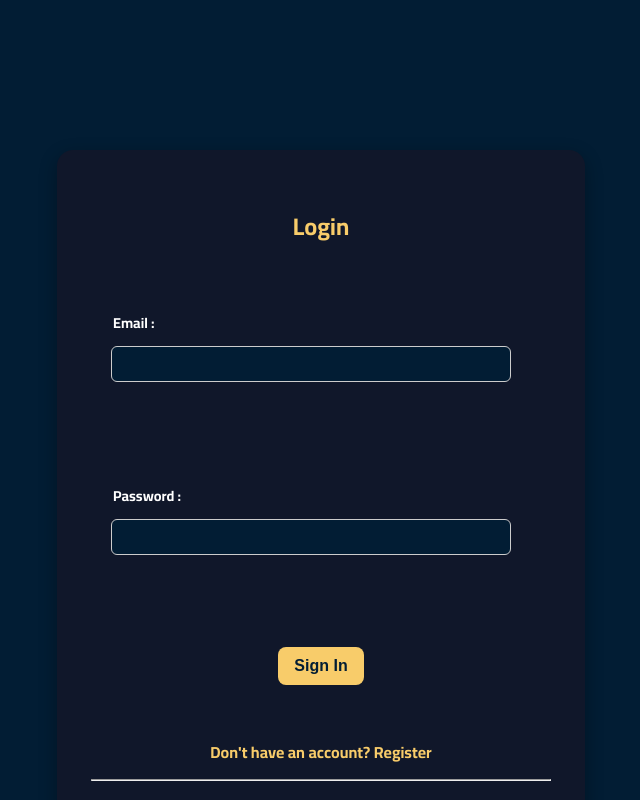
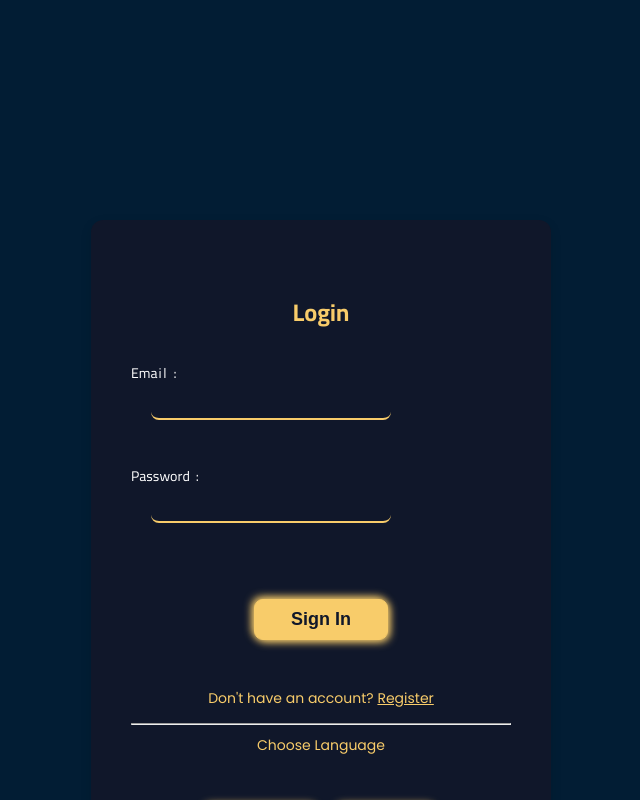
Before and after one commit to v7s7/grow-daily, a React (Create React App) app: page / in a window 1280 px wide. Shown: the top 800 px of the page, without its empty margins (319-959 px from the left). Built offline with nearby package versions, Linux system fonts and the light colour scheme; no server answers.

Commit message:
Finalized AuthPage with validation, error messaging

```diff
--- a/package.json
+++ b/package.json
@@ -13,6 +13,7 @@
     "react-dom": "^19.1.0",
     "react-router-dom": "^7.5.0",
     "react-scripts": "5.0.1",
+    "styled-components": "^6.1.17",
     "web-vitals": "^2.1.4"
   },
   "scripts": {
--- a/public/index.html
+++ b/public/index.html
@@ -4,6 +4,8 @@
     <meta charset="utf-8" />
     <link rel="icon" href="%PUBLIC_URL%/favicon.ico" />
     <link href="https://fonts.googleapis.com/css2?family=Cairo:wght@400;700;800&display=swap" rel="stylesheet">
+    <link href="https://fonts.googleapis.com/css2?family=Poppins:wght@400;600&display=swap" rel="stylesheet">
+
     <meta name="viewport" content="width=device-width, initial-scale=1" />
     <meta name="theme-color" content="#000000" />
     <meta
--- a/src/App.css
+++ b/src/App.css
@@ -545,18 +545,20 @@ button:disabled {
 
   .athkar-card {
     aspect-ratio: 1 / 1;
-    width: 100%;
-    height: auto;
+    width: 80%;
+    height: 80%;
     max-width: none;
     padding: 12px;
     border-radius: 12px;
+    margin-bottom: 10px;
+
   }
 
   .athkar-card img {
     width: 100%;
     max-height: 100px !important;
     object-fit: contain;
-    margin-bottom: 5px;
+    margin-bottom: 10px;
   }
 }
 
--- a/src/components/AuthPage.js
+++ b/src/components/AuthPage.js
@@ -1,21 +1,18 @@
 import React, { useState } from "react";
 import { auth, db } from "../firebaseConfig";
-import {
-  createUserWithEmailAndPassword,
-  signInWithEmailAndPassword,
-  updateProfile,
-} from "firebase/auth";
+import { createUserWithEmailAndPassword, signInWithEmailAndPassword, updateProfile } from "firebase/auth";
 import { doc, setDoc } from "firebase/firestore";
 import { useNavigate } from "react-router-dom";
+import styled from "styled-components";
 
-
-export default function AuthPage() {
+const AuthPage = () => {
   const [isRegistering, setIsRegistering] = useState(false);
   const [language, setLanguage] = useState("en");
   const [email, setEmail] = useState("");
   const [password, setPassword] = useState("");
   const [name, setName] = useState("");
   const navigate = useNavigate();
+  const [error, setError] = useState("");
 
   const t = {
     en: {
@@ -37,14 +34,35 @@ export default function AuthPage() {
   };
 
   const handleAuth = async () => {
+    setError(""); // Clear old error first
+
+    if (!email.trim()) {
+      setError(language === "ar" ? "يرجى إدخال البريد الإلكتروني" : "Please enter your email");
+      return;
+    }
+
+    if (!password) {
+      setError(language === "ar" ? "يرجى إدخال كلمة المرور" : "Please enter your password");
+      return;
+    }
+
+    if (isRegistering && password.length < 6) {
+      setError(language === "ar"
+        ? "كلمة المرور يجب أن تكون 6 أحرف على الأقل"
+        : "Password must be at least 6 characters");
+      return;
+    }
+
+    if (isRegistering && !name.trim()) {
+      setError(language === "ar" ? "يرجى إدخال الاسم" : "Please enter your name");
+      return;
+    }
+
+
     try {
       if (isRegistering) {
         const userCred = await createUserWithEmailAndPassword(auth, email, password);
-        await updateProfile(userCred.user, {
-          displayName: name,
-        });
-
-        // Save user name and email in Firestore
+        await updateProfile(userCred.user, { displayName: name });
         await setDoc(doc(db, "users", userCred.user.uid), {
           name: name,
           email: email,
@@ -52,51 +70,52 @@ export default function AuthPage() {
       } else {
         await signInWithEmailAndPassword(auth, email, password);
       }
+
       navigate("/home");
+
     } catch (err) {
-      alert(err.message);
+      const msg = err.code;
+
+      if (msg === "auth/invalid-email") {
+        setError(language === "ar" ? "البريد الإلكتروني غير صالح" : "Invalid email address");
+      } else if (msg === "auth/email-already-in-use") {
+        setError(language === "ar" ? "البريد الإلكتروني مستخدم بالفعل" : "Email is already in use");
+      } else if (msg === "auth/user-not-found" || msg === "auth/wrong-password") {
+        setError(language === "ar" ? "البريد الإلكتروني أو كلمة المرور غير صحيحة" : "Incorrect email or password");
+      } else {
+        setError(err.message); // fallback to Firebase message
       }
+    }
+
   };
 
   return (
-    <div className="task-page-container">
+    <StyledWrapper>
+      <div className="form-container">
       <div
-        style={{
-          padding: 10,
-          direction: language === "ar" ? "rtl" : "ltr",
-          textAlign: "left",
-        }}
+  className="auth-page-container"
+  dir={language === "ar" ? "rtl" : "ltr"} // ✅ this makes the CSS selector [dir="rtl"] work!
 >
+          <div style={{ padding: 10, textAlign: "center" }}>
             <h2 className="auth-title">{t[language].title}</h2>
 
             {isRegistering && (
-          <div className="form-group">
-            <label>{t[language].name}</label>
-            <input
-              type="text"
-              value={name}
-              onChange={(e) => setName(e.target.value)}
-            />
-          </div>
+              <FormControl label={t[language].name} value={name} setValue={setName} language={language} />
             )}
-
-        <div className="form-group">
-          <label>{t[language].email}</label>
-          <input
-            type="email"
-            value={email}
-            onChange={(e) => setEmail(e.target.value)}
-          />
-        </div>
-
-        <div className="form-group">
-          <label>{t[language].password}</label>
-          <input
-            type="password"
-            value={password}
-            onChange={(e) => setPassword(e.target.value)}
-          />
-        </div>
+            <FormControl label={t[language].email} value={email} setValue={setEmail} type="email" language={language} />
+            <FormControl label={t[language].password} value={password} setValue={setPassword} type="password" language={language} />
+            {error && (
+  <p
+    style={{
+      color: "red",
+      fontSize: "13px",
+      marginBottom: "10px",
+      fontFamily: language === "ar" ? "'Cairo', sans-serif" : "'Poppins', sans-serif",
+    }}
+  >
+    {error}
+  </p>
+)}
 
             <div className="button-center">
               <button onClick={handleAuth}>{t[language].submit}</button>
@@ -104,17 +123,224 @@ export default function AuthPage() {
 
             <p
   onClick={() => setIsRegistering(!isRegistering)}
-          style={{ cursor: "pointer" }}
+  style={{
+    cursor: "pointer",
+    color: "#f8cc6a",
+    fontSize: language === "ar" ? "17px" : "14px",
+  }}
 >
-          {t[language].switch}
+  {language === "en"
+    ? isRegistering
+      ? "Already have an account? "
+      : "Don't have an account? "
+    : isRegistering
+    ? "هل لديك حساب؟ "
+    : "ليس لديك حساب؟ "}
+  <span style={{ textDecoration: "underline" }}>
+    {language === "en"
+      ? isRegistering
+        ? "Login"
+        : "Register"
+      : isRegistering
+      ? "تسجيل الدخول"
+      : "إنشاء حساب"}
+  </span>
 </p>
+
+
 
             <hr />
 
             <p>{language === "en" ? "Choose Language" : "اختر اللغة"}</p>
-        <button onClick={() => setLanguage("en")}>English</button>
-        <button onClick={() => setLanguage("ar")}>العربية</button>
+            <div className="lang-buttons">
+  <button
+    onClick={() => setLanguage("en")}
+    style={{
+      fontFamily: language === "ar" ? "'Cairo', sans-serif" : "'Poppins', sans-serif"
+    }}
+  >
+    English
+  </button>
+  <button
+    onClick={() => setLanguage("ar")}
+    style={{
+      fontFamily: language === "ar" ? "'Cairo', sans-serif" : "'Poppins', sans-serif"
+    }}
+  >
+    العربية
+  </button>
+</div>
+
           </div>
         </div>
+      </div>
+    </StyledWrapper>
   );
+};
+
+const FormControl = ({ label, value, setValue, type = "text", language }) => (
+  <div className="form-control">
+    <input
+      type={type}
+      value={value}
+      onChange={(e) => setValue(e.target.value)}
+      required
+    />
+    <label>
+      {language === "ar"
+        ? <span>{label}</span>
+        : label.split("").map((letter, i) => (
+            <span key={i} style={{ transitionDelay: `${i * 50}ms` }}>
+              {letter}
+            </span>
+          ))}
+    </label>
+  </div>
+);
+
+const StyledWrapper = styled.div`
+  .auth-page-container {
+    max-width: 400px;
+    margin: 50px auto;
+    padding: 40px 30px;
+    background-color: #10172a;
+    border-radius: 12px;
+    box-shadow: 0px 4px 12px rgba(0, 0, 0, 0.1);
+    color: white;
+    text-align: center;
   }
+
+  .form-control {
+    position: relative;
+    margin: 4px 0;
+    width: 100%;
+    max-width: 240px;
+  }
+
+  .form-control input {
+    font-family: 'Poppins', sans-serif;
+    background-color: transparent;
+    border: 0;
+    border-bottom: 2px solid #f8cc6a;
+    display: block;
+    width: 100%;
+    padding: 8px 0;
+    font-size: 14px;
+    color: white;
+    margin: 0;
+    text-align: left;
+  }
+
+  .auth-page-container[dir="rtl"] .form-control input {
+    text-align: right;
+  }
+
+  .auth-page-container[dir="rtl"] .form-control label {
+    left: auto;
+    right: 0;
+    text-align: right;
+  }
+
+  .form-control input:focus,
+  .form-control input:valid {
+    outline: 0;
+    border-bottom-color: lightblue;
+  }
+
+  .form-control label {
+    position: absolute;
+    top: 6px;
+    left: 0;
+    pointer-events: none;
+  }
+
+  .form-control label span {
+    display: inline-block;
+    font-size: 14px;
+    min-width: 5px;
+    color: #fff;
+    transition: 0.3s cubic-bezier(0.68, -0.55, 0.265, 1.55);
+  }
+
+  .form-control input:focus + label span,
+  .form-control input:valid + label span {
+    color: lightblue;
+    transform: translateY(-20px);
+  }
+
+  .auth-page-container p {
+    font-family: 'Poppins', sans-serif;
+    font-size: 14px;
+    color: #f8cc6a;
+    margin-top: 10px;
+    cursor: pointer;
+  }
+
+  .auth-page-container[dir="rtl"] p {
+    font-size: 16px !important;
+    font-family: 'Cairo', sans-serif !important;
+    font-weight: bold;
+  }
+
+  .button-center button {
+    color: #10172a;
+    padding: 0.5em 2em;
+    font-size: 18px;
+    border-radius: 0.5em;
+    background: #f8cc6a;
+    cursor: pointer;
+    border: 1px solid #f8cc6a;
+    transition: all 0.3s;
+    box-shadow: 2px 2px 8px #f8cc6a, -2px -2px 8px #f8cc6a;
+     font-weight: bold;
+
+  }
+    .auth-page-container[dir="rtl"] .button-center button {
+    font-size: 15px;
+    padding: 0.4em 2.7em;
+
+  font-family: 'Cairo', sans-serif !important;
+}
+
+
+  .button-center button:active {
+    color: #666;
+    box-shadow: inset 4px 4px 12px #c5c5c5, inset -4px -4px 12px #ffffff;
+  }
+
+  .button-center button:hover {
+    background-color: #ffdd88;
+  }
+    .lang-buttons {
+  display: flex;
+  justify-content: center;
+  gap: 10px;
+  margin-top: 10px;
+}
+
+.lang-buttons button {
+  color: #10172a;
+  padding: 0.7em 1.7em;
+  font-size: 16px;
+  border-radius: 0.5em;
+  background: #f8cc6a;
+  cursor: pointer;
+  border: 1px solid #f8cc6a;
+  transition: all 0.3s;
+  box-shadow: 2px 2px 8px #f8cc6a, -2px -2px 8px #f8cc6a;
+  font-weight: bold;
+  font-family: 'Poppins', sans-serif;
+}
+
+.auth-page-container[dir="rtl"] .lang-buttons button {
+  font-family: 'Cairo', sans-serif !important;
+}
+
+.lang-buttons button:hover {
+  background-color: #ffdd88;
+}
+
+`;
+
+
+export default AuthPage;
--- a/src/components/tasks/MasaaAthkarPage.js
+++ b/src/components/tasks/MasaaAthkarPage.js
@@ -92,22 +92,53 @@ export default function MasaaAthkarPage() {
   const offset = circumference - percentage * circumference;
 
   return (
-    <div className="task-page-container" style={{ direction: "rtl", textAlign: "center" }}>
+    <div
+      className="task-page-container"
+      style={{ direction: "rtl", textAlign: "center" }}
+      onClick={(e) => {
+        if (e.target.tagName !== "BUTTON" && e.target.tagName !== "svg" && e.target.tagName !== "circle") {
+          handleCircleClick();
+        }
+      }}
+    >
       <h2 style={{ marginBottom: "20px" }}>أذكار المساء</h2>
+
+      {/* Progress bar */}
+      <div style={{ marginBottom: "12px" }}>
+        <progress
+          value={current + 1}
+          max={masaaAthkar.length}
+          style={{
+            width: "100%",
+            height: "14px",
+            borderRadius: "8px",
+            appearance: "none",
+            backgroundColor: "#2a2f58"
+          }}
+        />
+        <p style={{ fontSize: "12px", color: "#ccc" }}>
+          {current + 1} من {masaaAthkar.length}
+        </p>
+      </div>
 
       <div className="thikr-box">
         <div className="text-wrapper">
           <p className="thikr-text">{thikr.text}</p>
           {thikr.benefit && <p className="thikr-benefit">{thikr.benefit}</p>}
+          {thikr.count > 1 && (
+            <p style={{ fontSize: "14px", color: "#aaa", marginBottom: "16px" }}>
+              <strong>{thikr.count} {thikr.count === 100 ? "مرة" : "مرات"}</strong>
+            </p>
+          )}
         </div>
 
         {thikr.count > 1 && (
           <div className="progress-wrapper" onClick={handleCircleClick}>
-            <svg width="80" height="80">
+            <svg width="120" height="120">
               <circle
                 className="circle-bg"
-                cx="40"
-                cy="40"
+                cx="60"
+                cy="60"
                 r={circleRadius}
                 stroke="#2a2f58"
                 strokeWidth="6"
@@ -115,22 +146,22 @@ export default function MasaaAthkarPage() {
               />
               <circle
                 className="progress-circle"
-                cx="40"
-                cy="40"
+                cx="60"
+                cy="60"
                 r={circleRadius}
                 stroke="#f5c84c"
                 strokeWidth="6"
                 fill="none"
                 strokeDasharray={circumference}
                 strokeDashoffset={offset}
-                transform="rotate(-90 40 40)"
+                transform="rotate(-90 60 60)"
               />
               <text
-                x="40"
-                y="45"
+                x="60"
+                y="65"
                 textAnchor="middle"
                 fill="#f5c84c"
-                fontSize="18"
+                fontSize="22"
                 fontWeight="bold"
               >
                 {count}
--- a/src/components/tasks/SabahAthkarPage.js
+++ b/src/components/tasks/SabahAthkarPage.js
@@ -92,22 +92,53 @@ export default function SabahAthkarPage() {
   const offset = circumference - percentage * circumference;
 
   return (
-    <div className="task-page-container" style={{ direction: "rtl", textAlign: "center" }}>
+    <div
+      className="task-page-container"
+      style={{ direction: "rtl", textAlign: "center" }}
+      onClick={(e) => {
+        if (e.target.tagName !== "BUTTON" && e.target.tagName !== "svg" && e.target.tagName !== "circle") {
+          handleCircleClick();
+        }
+      }}
+    >
       <h2 style={{ marginBottom: "20px" }}>أذكار الصباح</h2>
+
+      {/* Progress bar */}
+      <div style={{ marginBottom: "12px" }}>
+        <progress
+          value={current + 1}
+          max={sharedAthkar.length}
+          style={{
+            width: "100%",
+            height: "14px",
+            borderRadius: "8px",
+            appearance: "none",
+            backgroundColor: "#2a2f58"
+          }}
+        />
+        <p style={{ fontSize: "12px", color: "#ccc" }}>
+          {current + 1} من {sharedAthkar.length}
+        </p>
+      </div>
 
       <div className="thikr-box">
         <div className="text-wrapper">
           <p className="thikr-text">{thikr.text}</p>
           {thikr.benefit && <p className="thikr-benefit">{thikr.benefit}</p>}
+          {thikr.count > 1 && (
+            <p style={{ fontSize: "14px", color: "#aaa", marginBottom: "16px" }}>
+               <strong>{thikr.count} {thikr.count === 100 ? "مرة" : "مرات"}</strong>
+            </p>
+          )}
         </div>
 
         {thikr.count > 1 && (
           <div className="progress-wrapper" onClick={handleCircleClick}>
-            <svg width="80" height="80">
+            <svg width="120" height="120">
               <circle
                 className="circle-bg"
-                cx="40"
-                cy="40"
+                cx="60"
+                cy="60"
                 r={circleRadius}
                 stroke="#2a2f58"
                 strokeWidth="6"
@@ -115,22 +146,22 @@ export default function SabahAthkarPage() {
               />
               <circle
                 className="progress-circle"
-                cx="40"
-                cy="40"
+                cx="60"
+                cy="60"
                 r={circleRadius}
                 stroke="#f5c84c"
                 strokeWidth="6"
                 fill="none"
                 strokeDasharray={circumference}
                 strokeDashoffset={offset}
-                transform="rotate(-90 40 40)"
+                transform="rotate(-90 60 60)"
               />
               <text
-                x="40"
-                y="45"
+                x="60"
+                y="65"
                 textAnchor="middle"
                 fill="#f5c84c"
-                fontSize="18"
+                fontSize="22"
                 fontWeight="bold"
               >
                 {count}
```
Also changed, not shown: 1 other file (tests, documents, lock files or other folders). Lines whose indentation alone changed are shown as unchanged.
